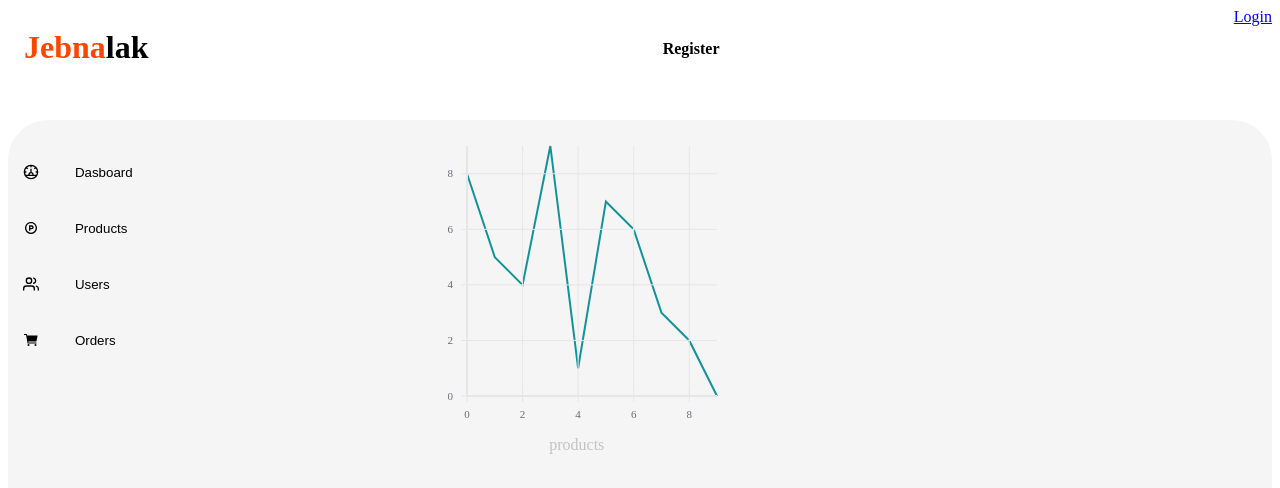
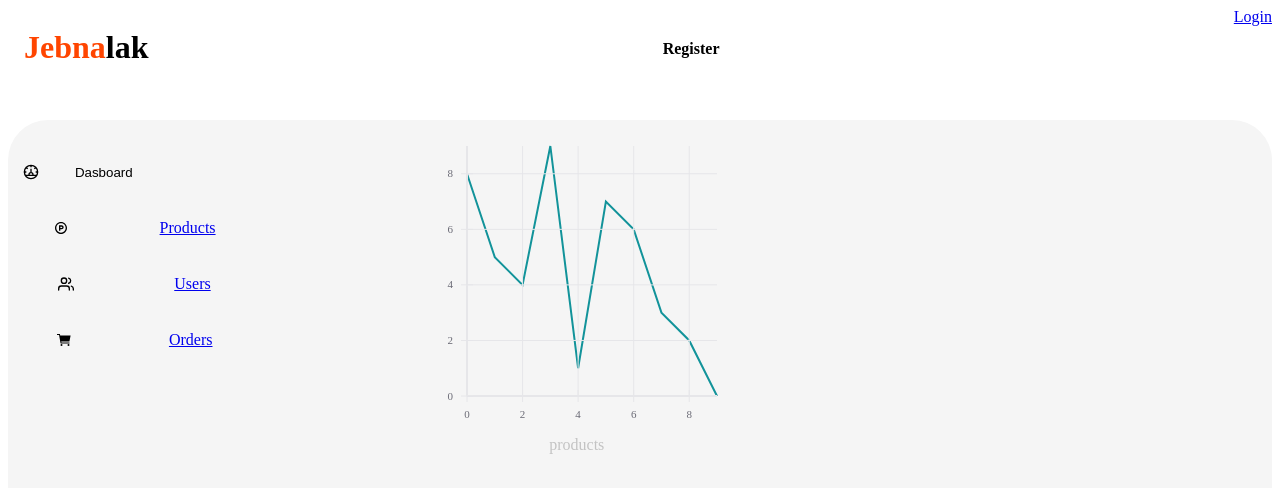
Before and after one commit to C4-Rubaalnadi/MERAKI_Academy_Project_5, a React (Create React App) app in the folder frontend/: page /admin in a window 1280 px wide. Shown: the top 488 px of the page. Built offline with nearby package versions, Linux system fonts and the light colour scheme.

Commit message:
import admin page navigation

```diff
--- a/frontend/src/components/admin/admin.js
+++ b/frontend/src/components/admin/admin.js
@@ -1,9 +1,9 @@
 import React from "react";
 import Chart from "./chart";
+import "../admin/admin.css"
 import { GrDashboard } from "react-icons/gr";
-import { CgProductHunt } from "react-icons/cg";
-import { FiUsers } from "react-icons/fi";
-import { IoCartSharp } from "react-icons/io5";
+import AdminNavigation from "./adminNavigation";
+
 const Admin = () => {
   return (
     <div>
@@ -11,22 +11,11 @@ const Admin = () => {
         <div className="adminPageWrapper">
           <div className="pageContainer">
             <div className="sideBar">
-              <div className="adminDashboard">
+            <div className="adminDashboard">
                 <GrDashboard />
                 <button className="dashboardButton">Dasboard</button>
               </div>
-              <div className="adminDashboard">
-                <CgProductHunt />
-                <button className="dashboardButton">Products</button>
-              </div>
-              <div className="adminDashboard">
-                <FiUsers />
-                <button className="dashboardButton">Users</button>
-              </div>
-              <div className="adminDashboard">
-                <IoCartSharp />
-                <button className="dashboardButton">Orders</button>
-              </div>
+                <AdminNavigation/>
             </div>
             <div className="midPage">
               <Chart />
```
